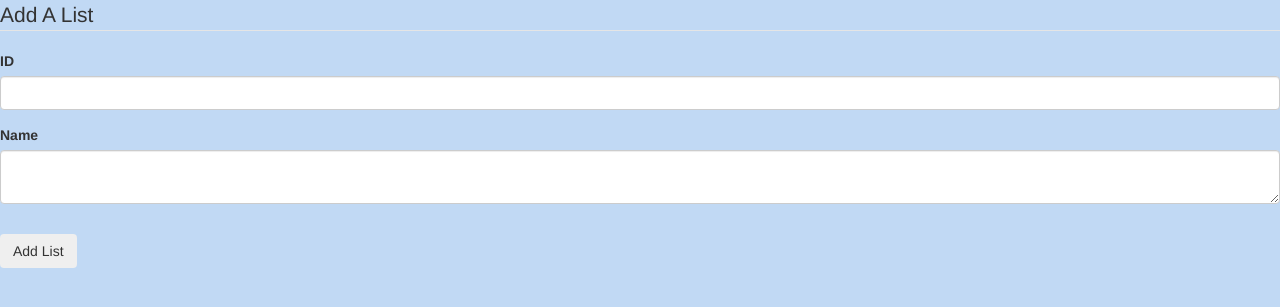
After one commit to treyhamilton/CSC-450-App-Flask, a Flask app: page /addList in a window 1280 px wide. The commit adds this page. Shown: the top 307 px of the page. Run offline with Flask 2, Linux system fonts and the light colour scheme; a user stored in the database is signed in; some libraries are stand-ins or nearby versions.

Commit message:
Add/Delete Lists
Fuctional but not fluid navigation yet. Rename doesn't work yet

```diff
--- a/GroceryTracking/forms.py
+++ b/GroceryTracking/forms.py
@@ -2,6 +2,8 @@ from flask_wtf import FlaskForm
 from wtforms import IntegerField, StringField, PasswordField, SubmitField, BooleanField, SelectField, TextAreaField
 from wtforms.validators import DataRequired, Length, Email, EqualTo, ValidationError
 from GroceryTracking.models import User
+from flask_login import login_user, current_user, logout_user, login_required
+
 
 class RegistrationForm(FlaskForm):
     username = StringField("Username", validators=[DataRequired(), Length(min=5, max=30)])
@@ -25,3 +27,12 @@ class LogInForm(FlaskForm):
     password = PasswordField("Password", validators=[DataRequired()])
     remember = BooleanField("Remember My Login")
     submit = SubmitField("Login")
+
+class AddListForm(FlaskForm):
+    idAdd = IntegerField("ID")
+    nameAdd = TextAreaField("Name")
+    addButton = SubmitField("Add List")
+
+class DeleteListForm(FlaskForm):
+    nameDelete = TextAreaField("Name")
+    deleteButton = SubmitField("Delete List")
--- a/GroceryTracking/routes.py
+++ b/GroceryTracking/routes.py
@@ -3,15 +3,17 @@ from sqlalchemy import func, and_
 from GroceryTracking import app, db, bcrypt
 from flask_login import login_user, current_user, logout_user, login_required
 from GroceryTracking.models import List, User, Item, Content
-from GroceryTracking.forms import LogInForm, RegistrationForm
+from GroceryTracking.forms import LogInForm, RegistrationForm, AddListForm, DeleteListForm
 from GroceryTracking.helperFunctions import nextHighestUserId
 from GroceryTracking.testFunctions import recreateDatabaseBlank, recreateDatabaseTestFill
+
 
 @app.route("/")
 @app.route("/MainMenu")
 @login_required
 def mainMenuRoute():
     return render_template('MainMenu.html')
+
 
 @app.route("/registerRoute", methods=['GET', 'POST'])
 def registerRoute():
@@ -21,7 +23,7 @@ def registerRoute():
     if form.validate_on_submit():
         userId = nextHighestUserId()
         hashed_password = bcrypt.generate_password_hash(form.password.data).decode('utf-8')
-        newUser = User(id = userId, username=form.username.data, email=form.email.data, password=hashed_password)
+        newUser = User(id=userId, username=form.username.data, email=form.email.data, password=hashed_password)
         try:
             db.session.add(newUser)
             db.session.commit()
@@ -32,6 +34,7 @@ def registerRoute():
             flash('Your account has not been created.', 'fail')
         return redirect(url_for('login'))
     return render_template('register.html', title='Register', form=form)
+
 
 @app.route("/login", methods=['GET', 'POST'])
 def login():
@@ -50,6 +53,7 @@ def login():
             flash('Login Unsuccessful. Please check email and password', 'danger')
     return render_template('login.html', title='Login', form=form)
 
+
 @app.route("/logout")
 def logout():
     logout_user()
@@ -58,13 +62,62 @@ def logout():
 
 @app.route("/userLists")
 def userLists():
-    lists = List.query.filter_by(user_id = current_user.id)
+    lists = List.query.filter_by(user_id=current_user.id)
     return render_template('YourLists.html', lists=lists)
+
 
 @app.route("/listContents/<int:listId>")
 def listContents(listId):
     currentList = listId
-    contents = db.session.query(Item.name, Content.quantity).join(Item).filter(and_(Item.upc==Content.item_upc, Content.list_id==currentList))
+    contents = db.session.query(Item.name, Content.quantity).join(Item).filter(
+        and_(Item.upc == Content.item_upc, Content.list_id == currentList))
     for x in contents:
         print(x)
     return render_template('ListContents.html', contents=contents)
+
+@app.route("/settings")
+def settings():
+    return render_template('Settings.html')
+
+
+@app.route("/listManagement")#, methods=['GET', 'POST'])
+@login_required
+def listManagement():
+    return render_template('listManagement.html')
+
+@app.route("/addList", methods=['GET', 'POST'])
+@login_required
+def addList():
+    form = AddListForm()
+    size = 0
+
+    if form.validate_on_submit():
+        addID = form.idAdd.data
+        nameAdd = form.nameAdd.data
+        inputData = [addID, nameAdd]
+        print(inputData)
+        newList = List(id=addID, user_id=current_user.id, name=nameAdd, size=0)
+
+        db.session.add(newList)
+        db.session.commit()
+        flash('Your List has been created!', 'success')
+        return redirect(url_for('userLists'))
+    return render_template('addList.html', title='New List',
+                           form=form, legend='New List')
+
+@app.route("/deleteList", methods=['GET', 'POST'])
+@login_required
+def deleteList():
+    form = DeleteListForm()
+
+    if form.validate_on_submit():
+        nameDelete = form.nameDelete.data
+        inputData = [nameDelete]
+        print(inputData)
+        x = db.session.query(List).filter(List.name == nameDelete).all()[0]
+        db.session.delete(x)
+        db.session.commit()
+        flash('Your List has been created!', 'success')
+        return redirect(url_for('userLists'))
+    return render_template('deleteList.html', title='Delete List',
+                           form=form, legend='Delete List')
--- /dev/null
+++ b/GroceryTracking/templates/addList.html
@@ -0,0 +1,42 @@
+
+{% extends "layout.html" %}
+{% block content %}
+    <div class="content-section">
+        <form method="POST" action="">
+            {{ form.hidden_tag() }}
+            <fieldset class="form-group">
+                <legend class="border-bottom mb-4">Add A List</legend>
+                <div class="form-group">
+                    {{ form.idAdd.label(class="form-control-label") }}
+
+                    {% if form.idAdd.errors %}
+                        {{ form.idAdd(class="form-control form-control-lg is-invalid") }}
+                        <div class="invalid-feedback">
+                            {% for error in form.idAdd.errors %}
+                                <span>{{ error }}</span>
+                            {% endfor %}
+                        </div>
+                    {% else %}
+                        {{ form.idAdd(class="form-control form-control-lg") }}
+                    {% endif %}
+                </div>
+                <div class="form-group">
+                    {{ form.nameAdd.label(class="form-control-label") }}
+                    {% if form.nameAdd.errors %}
+                        {{ form.nameAdd(class="form-control form-control-lg is-invalid") }}
+                        <div class="invalid-feedback">
+                            {% for error in form.email.errors %}
+                                <span>{{ error }}</span>
+                            {% endfor %}
+                        </div>
+                    {% else %}
+                        {{ form.nameAdd(class="form-control form-control-lg") }}
+                    {% endif %}
+                </div>
+            </fieldset>
+            <div class="form-group">
+                {{ form.addButton(class="btn btn-outline-info") }}
+            </div>
+        </form>
+    </div>
+{% endblock content %}
```
Also changed, not shown: GroceryTracking/templates/MainMenu.html (+6 -1 lines), GroceryTracking/templates/Settings.html (added, +21 -0 lines), GroceryTracking/templates/deleteList.html (added, +28 -0 lines), GroceryTracking/templates/listManagement.html (added, +26 -0 lines), GroceryTracking/items.db.
